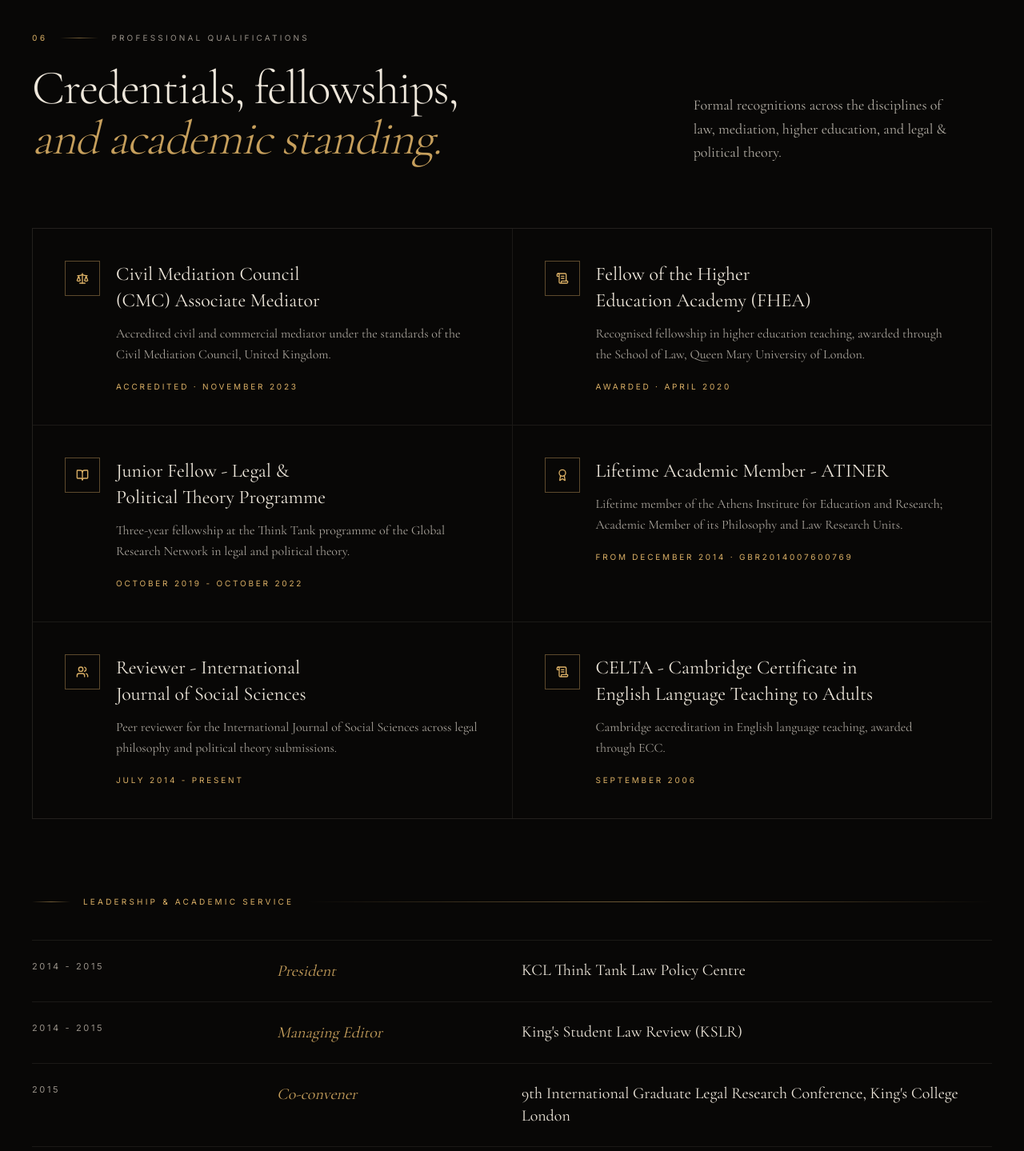
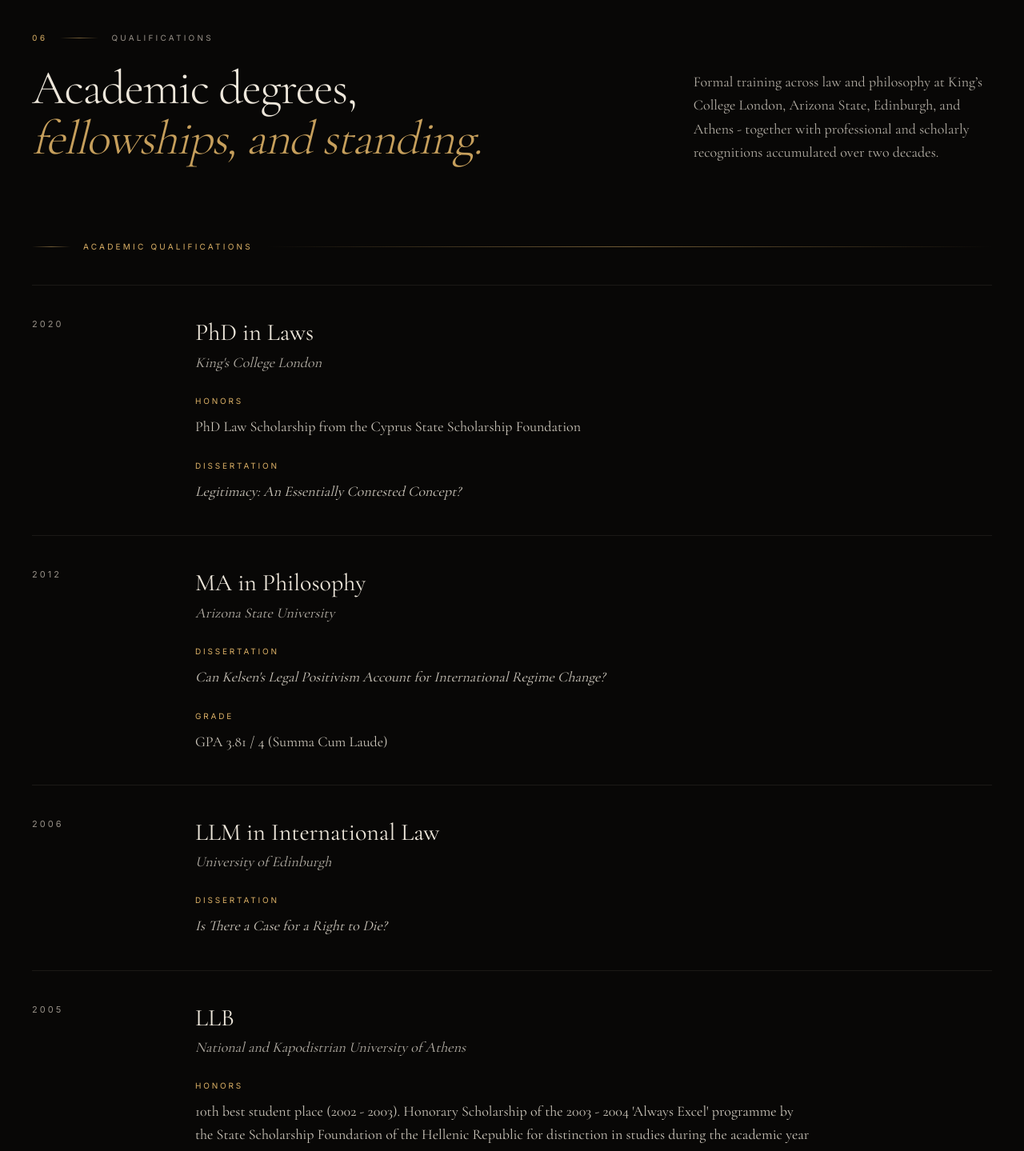
Before and after one commit to christoforosioannidis/v0-christoforosioannidis-com, a Next.js app: page /qualifications in a window 1280 px wide. Shown: the part 120-1559 px from the top of the page at 80% size. Built offline with nearby package versions, Linux system fonts and the light colour scheme.

Commit message:
Move degrees to Qualifications page; expand Academic + Professional sections

```diff
--- a/components/about.tsx
+++ b/components/about.tsx
@@ -1,31 +1,5 @@
 import Image from "next/image"
 import { SectionLabel } from "./section-label"
-
-const education = [
-  {
-    degree: "PhD in Laws",
-    school: "King's College London",
-    year: "2020",
-    note: "Cyprus State Scholarship Foundation. Dissertation: Legitimacy - An Essentially Contested Concept?",
-  },
-  {
-    degree: "MA in Philosophy",
-    school: "Arizona State University",
-    year: "2012",
-    note: "Summa Cum Laude. GPA 3.81 / 4.",
-  },
-  {
-    degree: "LLM in International Law",
-    school: "University of Edinburgh",
-    year: "2006",
-  },
-  {
-    degree: "LLB",
-    school: "National & Kapodistrian University of Athens",
-    year: "2005",
-    note: "10th best student place; Honorary 'Always Excel' Scholarship.",
-  },
-]
 
 type TeachingPost = { name: string; current?: boolean }
 
@@ -100,38 +74,6 @@ export function About() {
               </p>
             </div>
 
-            {/* Education */}
-            <div className="mt-16">
-              <h3 className="font-sans text-[10px] uppercase tracking-[0.32em] text-primary">
-                Education
-              </h3>
-              <ul className="mt-6 divide-y divide-border/60 border-y border-border/60">
-                {education.map((e) => (
-                  <li
-                    key={e.degree + e.school}
-                    className="grid grid-cols-12 gap-4 py-5"
-                  >
-                    <span className="col-span-2 font-sans text-xs tabular-nums text-muted-foreground md:text-sm">
-                      {e.year}
-                    </span>
-                    <div className="col-span-10">
-                      <div className="font-serif text-xl text-foreground md:text-2xl">
-                        {e.degree}
-                      </div>
-                      <div className="mt-0.5 font-sans text-sm text-muted-foreground">
-                        {e.school}
-                      </div>
-                      {e.note && (
-                        <div className="mt-2 max-w-xl font-serif text-sm italic leading-relaxed text-foreground/65">
-                          {e.note}
-                        </div>
-                      )}
-                    </div>
-                  </li>
-                ))}
-              </ul>
-            </div>
-
             {/* Teaching posts */}
             <div className="mt-12">
               <h3 className="font-sans text-[10px] uppercase tracking-[0.32em] text-primary">
--- a/components/qualifications.tsx
+++ b/components/qualifications.tsx
@@ -1,14 +1,64 @@
-import { Award, BookOpen, Scale, ScrollText, Users } from "lucide-react"
+import { Award, BookOpen, Globe, Scale, ScrollText, Users } from "lucide-react"
 import { SectionLabel } from "./section-label"
 
-type Qualification = {
+type Degree = {
+  school: string
+  degree: string
+  year: string
+  honors?: string
+  dissertation?: { title: string; url?: string }
+  grade?: string
+}
+
+const academic: Degree[] = [
+  {
+    school: "King's College London",
+    degree: "PhD in Laws",
+    year: "2020",
+    honors:
+      "PhD Law Scholarship from the Cyprus State Scholarship Foundation",
+    dissertation: {
+      title: "Legitimacy: An Essentially Contested Concept?",
+      url: "https://kclpure.kcl.ac.uk/portal/en/theses/legitimacy(264becc8-2005-4ca9-bd73-0e3d72eb48e7).html",
+    },
+  },
+  {
+    school: "Arizona State University",
+    degree: "MA in Philosophy",
+    year: "2012",
+    dissertation: {
+      title:
+        "Can Kelsen's Legal Positivism Account for International Regime Change?",
+      url: "https://repository.asu.edu/attachments/97595/content//tmp/package-ednG6y/Ioannidis_asu_0010N_12230.pdf",
+    },
+    grade: "GPA 3.81 / 4 (Summa Cum Laude)",
+  },
+  {
+    school: "University of Edinburgh",
+    degree: "LLM in International Law",
+    year: "2006",
+    dissertation: {
+      title: "Is There a Case for a Right to Die?",
+    },
+  },
+  {
+    school: "National and Kapodistrian University of Athens",
+    degree: "LLB",
+    year: "2005",
+    honors:
+      "10th best student place (2002 - 2003). Honorary Scholarship of the 2003 - 2004 'Always Excel' programme by the State Scholarship Foundation of the Hellenic Republic for distinction in studies during the academic year 2002-2003 (21 Feb. 2005).",
+    grade: "7.35 / 10 ('Very Good')",
+  },
+]
+
+type Professional = {
   title: string
   body: string
   meta: string
   Icon: React.ElementType
 }
 
-const qualifications: Qualification[] = [
+const professional: Professional[] = [
   {
     title: "Civil Mediation Council (CMC) Associate Mediator",
     body: "Accredited civil and commercial mediator under the standards of the Civil Mediation Council, United Kingdom.",
@@ -22,15 +72,21 @@ const qualifications: Qualification[] = [
     Icon: ScrollText,
   },
   {
-    title: "Junior Fellow - Legal & Political Theory Programme",
-    body: "Three-year fellowship at the Think Tank programme of the Global Research Network in legal and political theory.",
+    title: "Junior Fellow - Legal & Political Theory Think Tank Programme",
+    body: "Three-year fellowship at the Think Tank Programme of the Global Research Network in legal and political theory.",
     meta: "October 2019 - October 2022",
     Icon: BookOpen,
   },
   {
+    title: "Academic Member - ATINER Philosophy & Law Research Units",
+    body: "Academic Member of the Philosophy Research Unit and the Law Research Unit of the Athens Institute of Education and Research (ATINER).",
+    meta: "From July 2014",
+    Icon: Globe,
+  },
+  {
     title: "Lifetime Academic Member - ATINER",
-    body: "Lifetime member of the Athens Institute for Education and Research; Academic Member of its Philosophy and Law Research Units.",
-    meta: "From December 2014 · GBR2014007600769",
+    body: "Lifetime academic membership of the Athens Institute of Education and Research.",
+    meta: "From December 2014 · Member GBR2014007600769",
     Icon: Award,
   },
   {
@@ -40,7 +96,8 @@ const qualifications: Qualification[] = [
     Icon: Users,
   },
   {
-    title: "CELTA - Cambridge Certificate in English Language Teaching to Adults",
+    title:
+      "CELTA - Cambridge Certificate in English Language Teaching to Adults",
     body: "Cambridge accreditation in English language teaching, awarded through ECC.",
     meta: "September 2006",
     Icon: ScrollText,
@@ -84,23 +141,113 @@ export function Qualifications() {
       <div className="mx-auto max-w-7xl px-6 md:px-10">
         <div className="grid grid-cols-1 gap-10 lg:grid-cols-12 lg:items-end">
           <div className="lg:col-span-8">
-            <SectionLabel index="06" label="Professional Qualifications" />
+            <SectionLabel index="06" label="Qualifications" />
             <h2 className="mt-6 text-balance font-serif text-4xl font-light leading-[1.05] tracking-tight text-foreground md:text-5xl lg:text-6xl">
-              Credentials, fellowships,
+              Academic degrees,
               <br />
               <span className="italic text-primary/90">
-                and academic standing.
+                fellowships, and standing.
               </span>
             </h2>
           </div>
           <p className="text-pretty font-serif text-lg leading-relaxed text-foreground/75 lg:col-span-4">
-            Formal recognitions across the disciplines of law, mediation,
-            higher education, and legal &amp; political theory.
+            Formal training across law and philosophy at King&rsquo;s College
+            London, Arizona State, Edinburgh, and Athens - together with
+            professional and scholarly recognitions accumulated over two
+            decades.
           </p>
         </div>
 
-        <div className="mt-20 grid grid-cols-1 gap-px overflow-hidden border border-border/60 bg-border/60 md:grid-cols-2">
-          {qualifications.map((q) => (
+        {/* Academic Qualifications */}
+        <div className="mt-24">
+          <div className="flex items-center gap-4">
+            <span className="hairline w-12" />
+            <h3 className="font-sans text-[10px] uppercase tracking-[0.32em] text-primary">
+              Academic Qualifications
+            </h3>
+            <span className="hairline flex-1" />
+          </div>
+
+          <ul className="mt-10 divide-y divide-border/60 border-y border-border/60">
+            {academic.map((d) => (
+              <li
+                key={d.school + d.year}
+                className="grid grid-cols-12 gap-x-6 gap-y-3 py-10"
+              >
+                <span className="col-span-12 font-sans text-[11px] uppercase tracking-[0.28em] text-muted-foreground md:col-span-2">
+                  {d.year}
+                </span>
+                <div className="col-span-12 space-y-5 md:col-span-10">
+                  <div>
+                    <h4 className="font-serif text-2xl leading-tight text-foreground md:text-3xl">
+                      {d.degree}
+                    </h4>
+                    <p className="mt-1 font-serif text-base italic text-foreground/75 md:text-lg">
+                      {d.school}
+                    </p>
+                  </div>
+
+                  {d.honors && (
+                    <div>
+                      <span className="font-sans text-[10px] uppercase tracking-[0.28em] text-primary">
+                        Honors
+                      </span>
+                      <p className="mt-2 max-w-3xl font-serif text-base leading-relaxed text-foreground/85 md:text-lg">
+                        {d.honors}
+                      </p>
+                    </div>
+                  )}
+
+                  {d.dissertation && (
+                    <div>
+                      <span className="font-sans text-[10px] uppercase tracking-[0.28em] text-primary">
+                        Dissertation
+                      </span>
+                      <p className="mt-2 max-w-3xl font-serif text-base italic leading-relaxed text-foreground/85 md:text-lg">
+                        {d.dissertation.url ? (
+                          <a
+                            href={d.dissertation.url}
+                            target="_blank"
+                            rel="noopener noreferrer"
+                            className="underline-offset-4 transition-colors hover:text-primary hover:underline"
+                          >
+                            {d.dissertation.title}
+                          </a>
+                        ) : (
+                          d.dissertation.title
+                        )}
+                      </p>
+                    </div>
+                  )}
+
+                  {d.grade && (
+                    <div>
+                      <span className="font-sans text-[10px] uppercase tracking-[0.28em] text-primary">
+                        Grade
+                      </span>
+                      <p className="mt-2 font-serif text-base text-foreground/85 md:text-lg">
+                        {d.grade}
+                      </p>
+                    </div>
+                  )}
+                </div>
+              </li>
+            ))}
+          </ul>
+        </div>
+
+        {/* Professional Qualifications */}
+        <div className="mt-24">
+          <div className="flex items-center gap-4">
+            <span className="hairline w-12" />
+            <h3 className="font-sans text-[10px] uppercase tracking-[0.32em] text-primary">
+              Professional Qualifications
+            </h3>
+            <span className="hairline flex-1" />
+          </div>
+
+          <div className="mt-10 grid grid-cols-1 gap-px overflow-hidden border border-border/60 bg-border/60 md:grid-cols-2">
+            {professional.map((q) => (
               <article
                 key={q.title}
                 className="group relative bg-background p-8 transition-colors duration-500 hover:bg-card md:p-10"
@@ -110,9 +257,9 @@ export function Qualifications() {
                     <q.Icon className="h-4 w-4" />
                   </div>
                   <div className="flex-1">
-                  <h3 className="text-balance font-serif text-xl leading-snug text-foreground md:text-2xl">
+                    <h4 className="text-balance font-serif text-xl leading-snug text-foreground md:text-2xl">
                       {q.title}
-                  </h3>
+                    </h4>
                     <p className="mt-3 max-w-xl text-pretty font-serif text-base leading-relaxed text-foreground/70">
                       {q.body}
                     </p>
@@ -123,6 +270,7 @@ export function Qualifications() {
                 </div>
               </article>
             ))}
+          </div>
         </div>
 
         {/* Leadership */}
```
Lines whose indentation alone changed are shown as unchanged.
